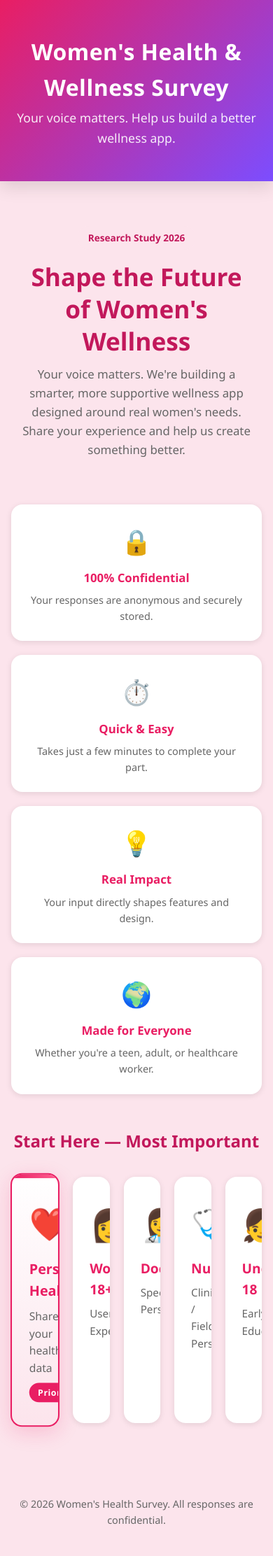
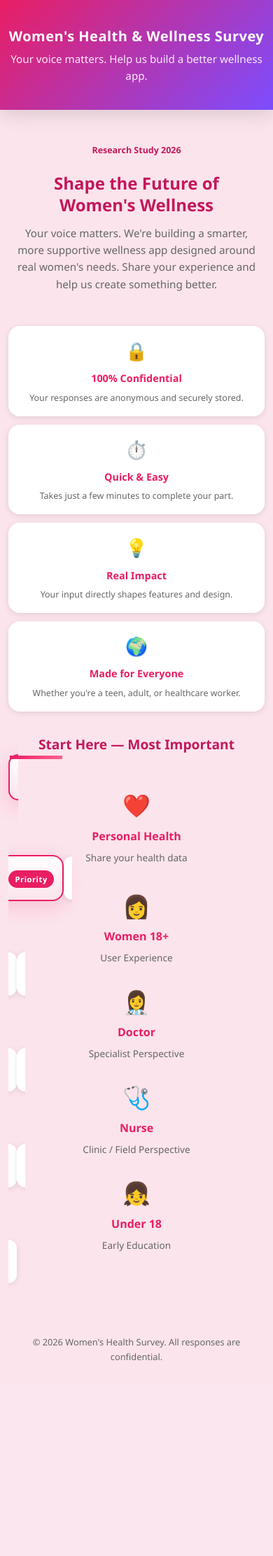
Before and after one commit to Sarojsin/ssd, a FastAPI app: page / in a window 390 px wide. Shown: the whole page at 70% size. After the commit the page ends 1945 px from the top, so only its background shows below. Run offline with FastAPI, Linux system fonts and the light colour scheme.

Commit message:
feat: update styles for responsive design and enhance role card interactions

```diff
--- a/static/css/style.css
+++ b/static/css/style.css
@@ -165,7 +165,6 @@ header p {
 .role-card.featured {
     border: 2px solid var(--primary);
     background: linear-gradient(180deg, #fff 0%, var(--primary-light) 100%);
-    transform: scale(1.03);
     box-shadow: 0 8px 28px rgba(233, 30, 99, 0.18);
 }
 
@@ -176,8 +175,15 @@ header p {
 }
 
 .role-card.featured:hover {
-    transform: scale(1.05) translateY(-6px);
     box-shadow: 0 12px 32px rgba(233, 30, 99, 0.25);
+}
+
+.priority-section {
+    display: contents;
+}
+
+.priority-section .role-card {
+    grid-column: span 1;
 }
 
 .priority-badge {
@@ -190,10 +196,6 @@ header p {
     border-radius: 20px;
     margin-top: 0.5rem;
     letter-spacing: 0.5px;
-}
-
-.priority-section {
-    grid-template-columns: 1.3fr 1fr 1fr 1fr 1fr;
 }
 
 .role-icon {
@@ -431,7 +433,12 @@ input[type="date"] {
     font-size: 1.8rem;
 }
 
-.thank-you .submit-btn {
+.thank-you-icon svg {
+    max-width: 100%;
+    height: auto;
+}
+
+.thank-you-card .submit-btn {
     margin-top: 1rem;
 }
 
@@ -477,3 +484,230 @@ footer {
     margin-top: 0.25rem;
     color: #555;
 }
+
+@media (max-width: 768px) {
+    header {
+        padding: 1.5rem 0;
+    }
+
+    header h1 {
+        font-size: 1.5rem;
+    }
+
+    header p {
+        font-size: 0.95rem;
+    }
+
+    .container {
+        padding: 0.75rem;
+    }
+
+    .hero {
+        padding: 2rem 0.75rem 1.5rem;
+    }
+
+    .hero-badge {
+        font-size: 0.78rem;
+        padding: 0.3rem 0.85rem;
+    }
+
+    .hero h2 {
+        font-size: 1.5rem;
+    }
+
+    .hero p {
+        font-size: 0.95rem;
+    }
+
+    .features {
+        grid-template-columns: 1fr 1fr;
+        gap: 0.75rem;
+        margin: 1.5rem 0 2rem;
+    }
+
+    .feature-card {
+        padding: 1rem 0.75rem;
+    }
+
+    .feature-icon {
+        font-size: 1.6rem;
+        margin-bottom: 0.4rem;
+    }
+
+    .feature-card h4 {
+        font-size: 0.9rem;
+    }
+
+    .feature-card p {
+        font-size: 0.78rem;
+    }
+
+    .roles h3 {
+        font-size: 1.2rem;
+        margin-bottom: 1.25rem;
+    }
+
+    .role-cards {
+        grid-template-columns: 1fr 1fr;
+        gap: 0.75rem;
+    }
+
+    .role-card {
+        padding: 1.25rem 0.75rem;
+    }
+
+    .role-icon {
+        font-size: 2rem;
+        margin-bottom: 0.4rem;
+    }
+
+    .role-card h4 {
+        font-size: 1rem;
+    }
+
+    .role-card p {
+        font-size: 0.85rem;
+    }
+
+    .priority-badge {
+        font-size: 0.7rem;
+        padding: 0.2rem 0.6rem;
+    }
+
+    .question-card {
+        padding: 1.25rem 1rem;
+        margin-bottom: 1rem;
+    }
+
+    .question-text {
+        font-size: 1rem;
+    }
+
+    .question-description {
+        font-size: 0.85rem;
+    }
+
+    .option-label {
+        font-size: 0.95rem;
+    }
+
+    textarea,
+    input[type="text"],
+    input[type="number"],
+    input[type="date"] {
+        font-size: 0.95rem;
+        padding: 0.65rem 0.75rem;
+    }
+
+    .submit-btn {
+        display: block;
+        width: 100%;
+        text-align: center;
+        padding: 0.85rem 1.5rem;
+        font-size: 1rem;
+        border-radius: 25px;
+    }
+
+    .add-history-btn {
+        width: 100%;
+        justify-content: center;
+        font-size: 0.95rem;
+        padding: 0.65rem 1rem;
+    }
+
+    .history-info {
+        padding: 0.75rem 1rem;
+        font-size: 0.85rem;
+    }
+
+    .thank-you-wrapper {
+        padding: 1.5rem 0.75rem;
+        min-height: 50vh;
+    }
+
+    .thank-you-card {
+        padding: 2rem 1.5rem;
+    }
+
+    .thank-you-icon svg {
+        width: 56px;
+        height: 56px;
+    }
+
+    .thank-you-title {
+        font-size: 1.7rem;
+    }
+
+    .thank-you-subtitle {
+        font-size: 0.95rem;
+        margin-bottom: 1rem;
+    }
+
+    .thank-you-divider {
+        width: 40px;
+        height: 2px;
+        margin-bottom: 1.2rem;
+    }
+
+    .thank-you-message {
+        font-size: 0.9rem;
+        line-height: 1.6;
+    }
+
+    .thank-you-highlights {
+        gap: 1rem;
+        margin: 1.5rem 0;
+    }
+
+    .highlight-item {
+        font-size: 0.8rem;
+    }
+
+    .highlight-icon {
+        font-size: 1.4rem;
+    }
+
+    .response-card {
+        padding: 1rem;
+    }
+
+    .response-meta {
+        gap: 0.75rem;
+        font-size: 0.85rem;
+    }
+
+    .answer-row {
+        font-size: 0.9rem;
+    }
+
+    footer {
+        font-size: 0.8rem;
+        padding: 1.25rem 0;
+    }
+}
+
+@media (max-width: 420px) {
+    header h1 {
+        font-size: 1.25rem;
+    }
+
+    .features {
+        grid-template-columns: 1fr;
+    }
+
+    .role-cards {
+        grid-template-columns: 1fr;
+    }
+
+    .role-card.featured {
+        transform: none;
+    }
+
+    .role-card:hover {
+        transform: none;
+    }
+
+    .role-card.featured:hover {
+        transform: none;
+    }
+}
```
